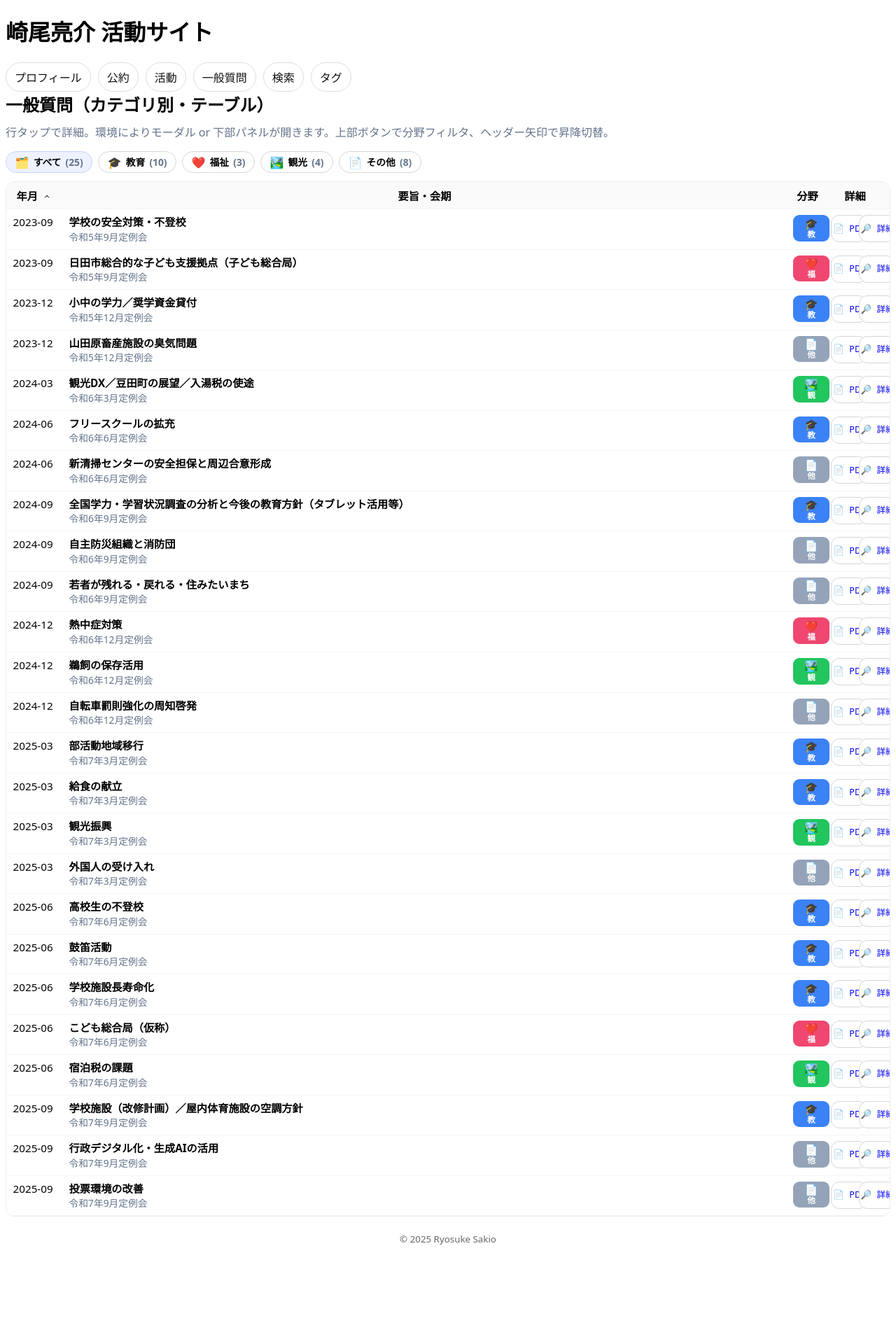
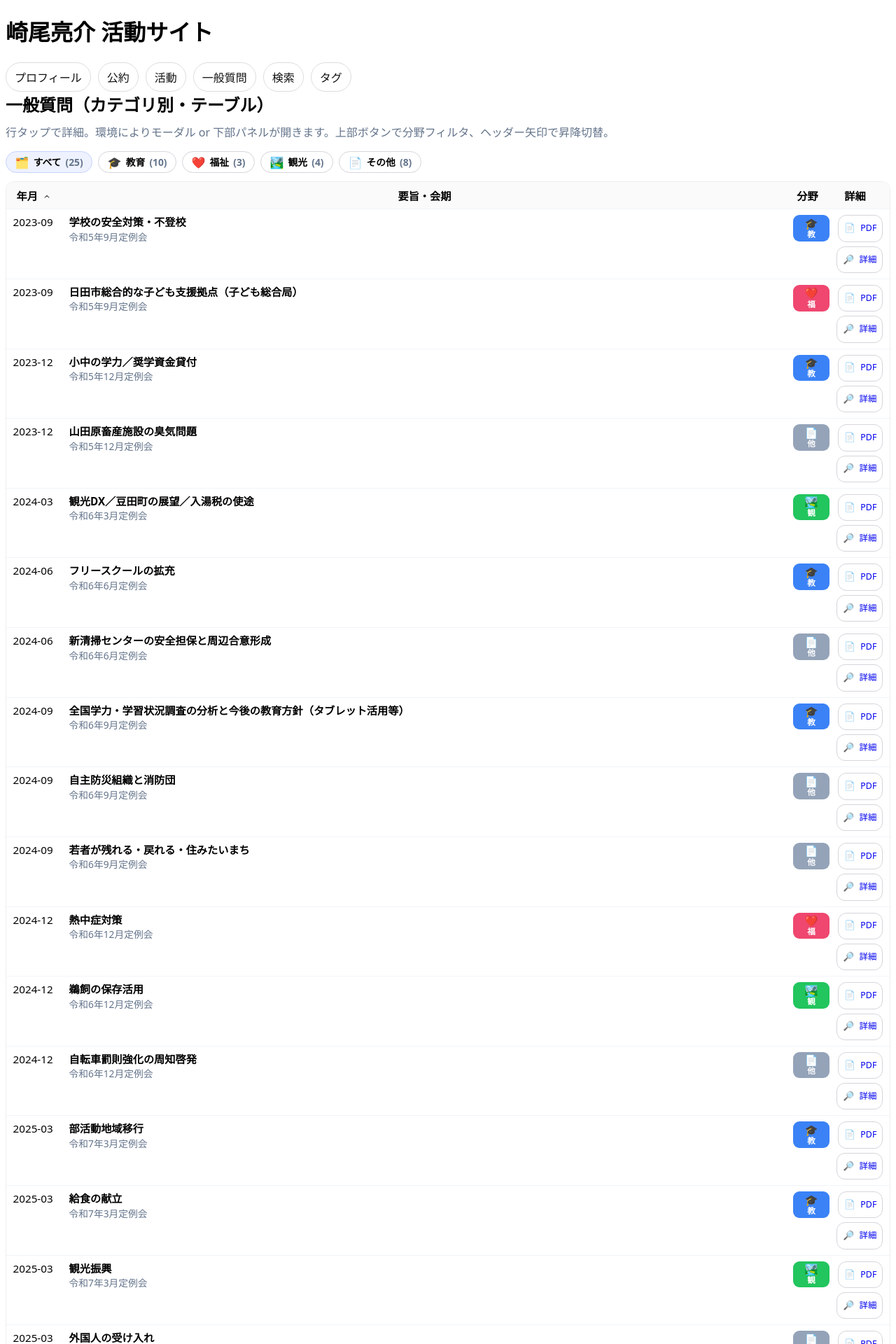
Before and after one commit to sakioryousuke-eng/activity-site, a Jekyll site: the page built from pages/matrix.html, in a window 1280 px wide. Shown: the top 1920 px of the page at 70% size. Built offline with Jekyll 4.4.1, drawn with Linux system fonts in a browser that asks for light colours; before the commit the page ends 1808 px from its top, so only the background shows below that.

Commit message:
Update matrix.html

```diff
--- a/pages/matrix.html
+++ b/pages/matrix.html
@@ -140,6 +140,52 @@ table.matrix{width:100%;border-collapse:collapse;font-size:.95rem;table-layout:f
 
 /* 片方しか無い行でもボタン幅が大きくなりすぎないよう、最大幅を軽く制限（任意） */
 .matrix td:last-child .btn{ max-width: 120px; margin-left: auto; }
+/* === 一般質問：右端「PDF／詳細」をコンパクトな2分割に（確実に上書き版） === */
+
+/* セル右端のコンテナをフレックスにして折返し2分割 */
+.matrix td:last-child > div{
+  display: flex !important;            /* ← inline の display:flex を使いつつ */
+  flex-wrap: wrap;                      /* 2分割するために折返しON */
+  justify-content: flex-end !important; /* 右端に寄せる（前ルールを上書き） */
+  align-items: center;
+  gap: 6px;
+  padding-left: 6px;
+  min-height: 0;
+  text-align: right;                    /* セル内も右寄せ */
+}
+
+/* ボタンを“横に半分”ずつ配置（行幅の50%−隙間） */
+.matrix td:last-child .btn{
+  flex: 0 0 calc(50% - 6px);  /* ← ここで横2分割 */
+  width: auto;                /* 明示幅は不要 */
+  max-width: 160px;           /* 伸びすぎ防止（調整可） */
+  min-height: 28px;           /* コンパクト高さ */
+  font-size: .78rem;          /* 文字も少し小さく */
+  line-height: 1;
+  padding: .26rem .5rem;
+  border-radius: 12px;
+  display: inline-flex;
+  align-items: center;
+  justify-content: center;
+}
+
+/* 片方しか無い行（PDFだけ or 詳細だけ）は自然幅に */
+.matrix td:last-child .btn:only-child{
+  flex: 0 0 auto;
+  max-width: none;
+}
+
+/* アイコン（任意：不要なら消してください） */
+.matrix td:last-child .btn.pdf-link::before { content: "📄"; margin-right: .3em; }
+.matrix td:last-child .btn.ghost::before    { content: "🔎"; margin-right: .3em; }
+
+/* 狭い画面では自動で“縦に半分ずつ”（=上下2段） */
+@media (max-width: 420px){
+  .matrix td:last-child .btn{
+    flex: 1 0 100%;   /* 1列化して縦並び */
+    max-width: none;
+  }
+}
 
 </style>
 
```
